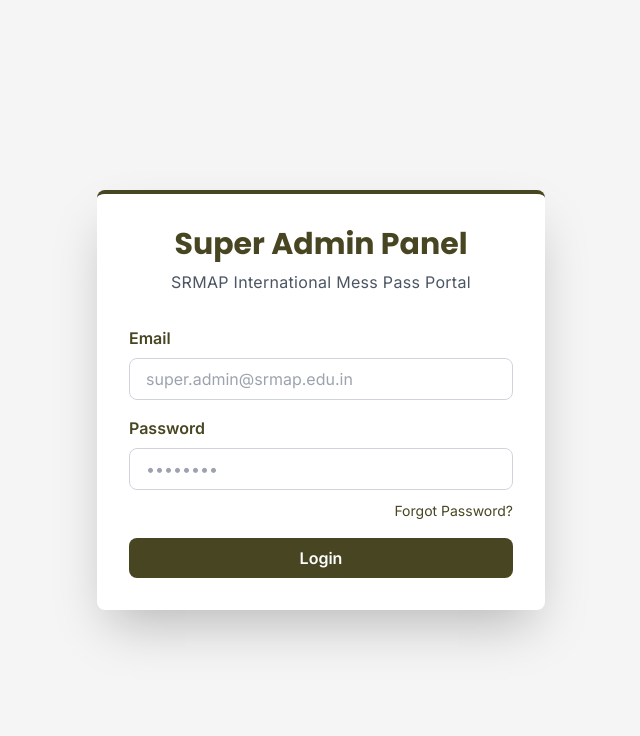
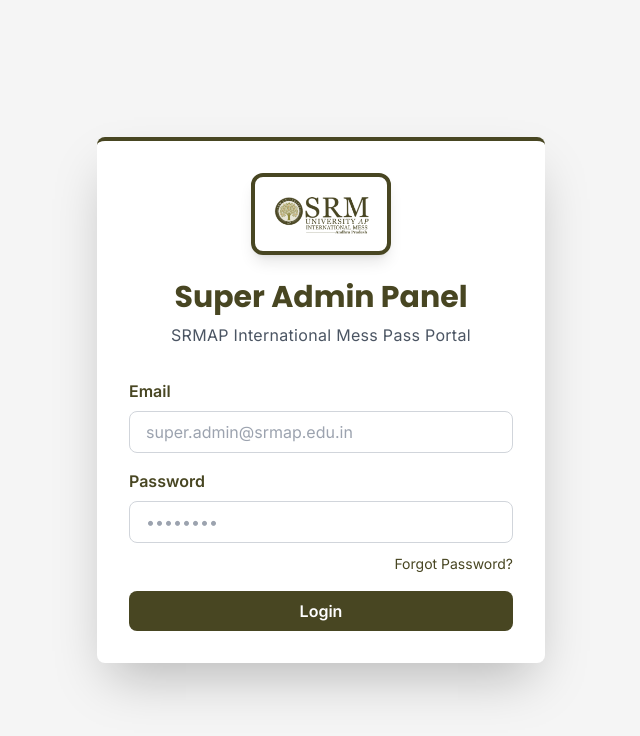
Before and after one commit to ThakurAmanKumar/SRMAPINTMESSPASS, a Next.js app: page /SupAdm/login in a window 1280 px wide. Shown: the top 736 px of the page, without its empty margins (319-959 px from the left). Built offline with nearby package versions, Linux system fonts and the light colour scheme.

Commit message:
feat: Add SRMAP logo to super admin login and reset password pages with increased size

```diff
--- a/src/app/SupAdm/forgot-password/page.tsx
+++ b/src/app/SupAdm/forgot-password/page.tsx
@@ -3,6 +3,7 @@
 import { useState } from 'react';
 import { useRouter } from 'next/navigation';
 import Link from 'next/link';
+import Image from 'next/image';
 import { ArrowLeft, Eye, EyeOff } from 'lucide-react';
 import axios from 'axios';
 
@@ -82,6 +83,17 @@
     <div className="min-h-screen flex items-center justify-center p-4" style={{ backgroundColor: '#f5f5f5' }}>
       <div className="bg-white rounded-lg shadow-2xl p-8 w-full max-w-md border-t-4" style={{ borderColor: '#484622' }}>
         <div className="text-center mb-8">
+          <div className="flex justify-center mb-4">
+            <div className="bg-white p-3 rounded-lg shadow-md border-2" style={{ borderColor: '#484622' }}>
+              <Image
+                src="/LOGO/dashboardsidebarlogo.png"
+                alt="SRMAP Logo"
+                width={80}
+                height={80}
+                className="rounded"
+              />
+            </div>
+          </div>
           <h1 className="text-3xl font-bold mb-2" style={{ color: '#484622' }}>Reset Password</h1>
           <p className="text-gray-600">SRMAP International Mess Pass Portal</p>
         </div>
--- a/src/app/SupAdm/login/page.tsx
+++ b/src/app/SupAdm/login/page.tsx
@@ -3,6 +3,7 @@
 import { useState } from 'react';
 import { useRouter } from 'next/navigation';
 import Link from 'next/link';
+import Image from 'next/image';
 import axios from 'axios';
 
 export default function SuperAdminLogin() {
@@ -76,6 +77,17 @@
     <div className="min-h-screen flex items-center justify-center p-4" style={{ backgroundColor: '#f5f5f5' }}>
       <div className="bg-white rounded-lg shadow-2xl p-8 w-full max-w-md border-t-4" style={{ borderColor: '#484622' }}>
         <div className="text-center mb-8">
+          <div className="flex justify-center mb-6">
+            <div className="bg-white p-4 rounded-xl shadow-lg border-4" style={{ borderColor: '#484622' }}>
+              <Image
+                src="/LOGO/dashboardsidebarlogo.png"
+                alt="SRMAP Logo"
+                width={100}
+                height={100}
+                className="rounded-lg"
+              />
+            </div>
+          </div>
           <h1 className="text-3xl font-bold mb-2" style={{ color: '#484622' }}>Super Admin Panel</h1>
           <p className="text-gray-600">SRMAP International Mess Pass Portal</p>
         </div>
```
Also changed, not shown: 1 other file (tests, documents, lock files or other folders).
